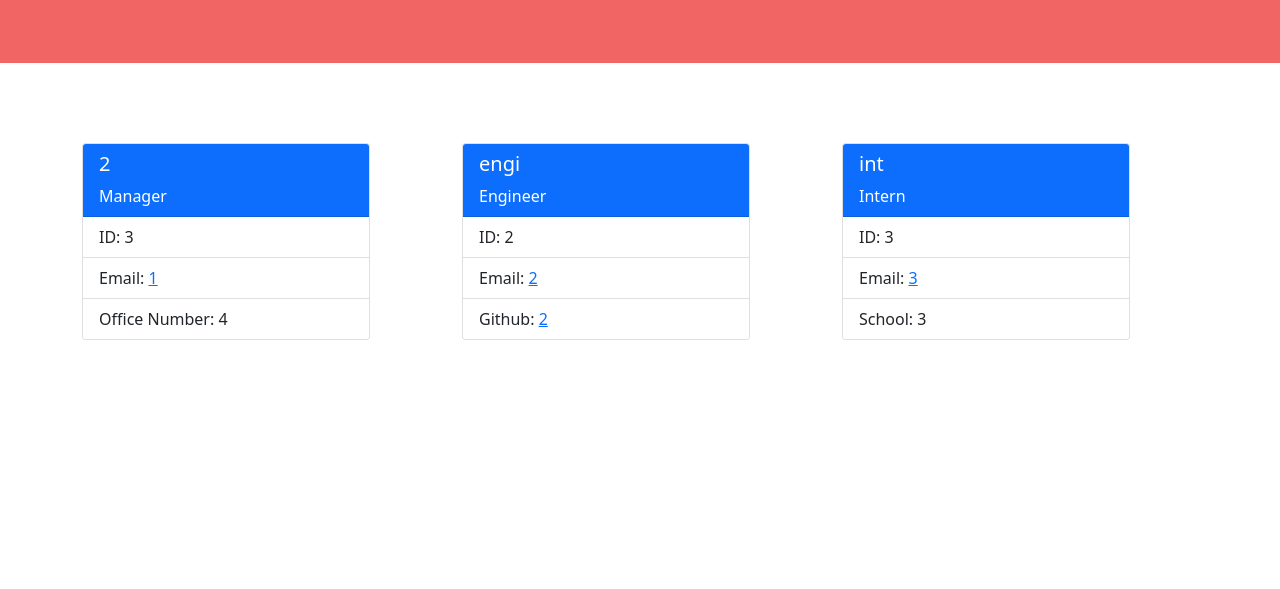
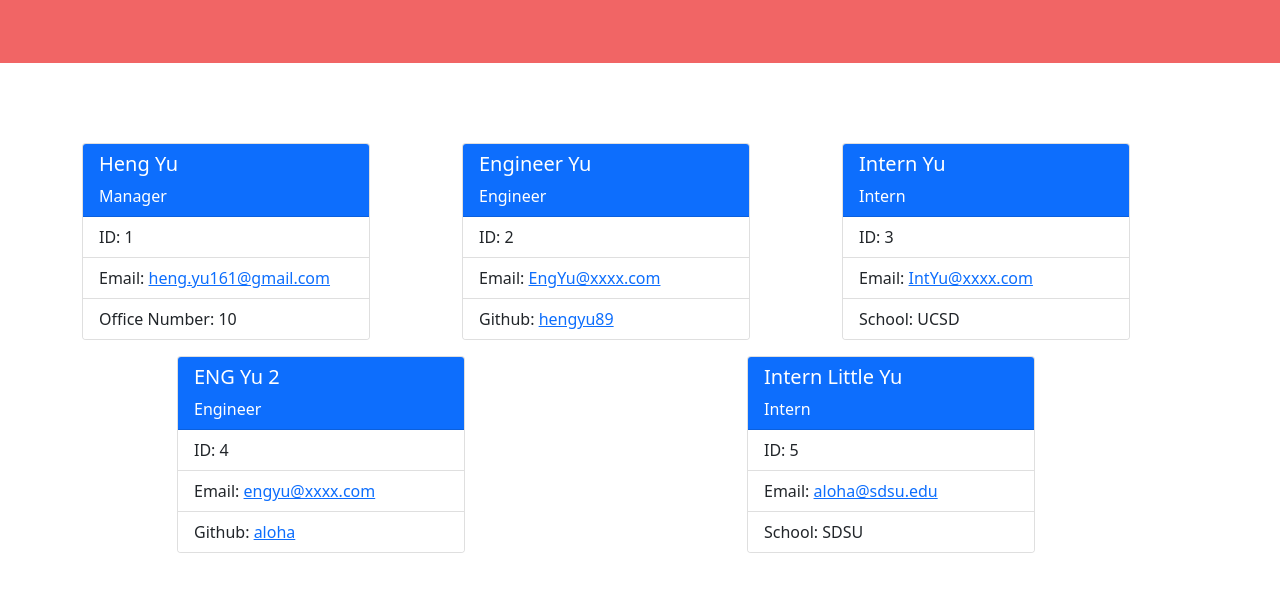
Before and after one commit to hengyu89/UCSD_HW10_Team-Profile-Generator, a website: page index.html in a window 1280 px wide. Shown: the part 153-742 px from the top of the page. Drawn offline with nearby package versions, Linux system fonts and the light colour scheme.

Commit message:
Finish README file.

```diff
--- a/index.html
+++ b/index.html
@@ -19,13 +19,13 @@
             <div class="col-12 col-sm-6 col-lg-4 mb-3">
                 <div class="card" style="width: 18rem;">
                     <div class="card-header">
-                      <h5 class="card-title">2</h5>
+                      <h5 class="card-title">Heng Yu</h5>
                       <p class="card-text">Manager</p>
                     </div>
                     <ul class="list-group list-group-flush">
-                      <li class="list-group-item">ID: 3</li>
-                      <li class="list-group-item">Email: <a href="mailto:1">1</a></li>
-                      <li class="list-group-item">Office Number: 4</li>
+                      <li class="list-group-item">ID: 1</li>
+                      <li class="list-group-item">Email: <a href="mailto:heng.yu161@gmail.com">heng.yu161@gmail.com</a></li>
+                      <li class="list-group-item">Office Number: 10</li>
                     </ul>
                 </div>
             </div>
@@ -33,13 +33,13 @@
             <div class="col-12 col-sm-6 col-lg-4 mb-3">
                 <div class="card" style="width: 18rem;">
                     <div class="card-header">
-                      <h5 class="card-title">engi</h5>
+                      <h5 class="card-title">Engineer Yu</h5>
                       <p class="card-text">Engineer</p>
                     </div>
                     <ul class="list-group list-group-flush">
                       <li class="list-group-item">ID: 2</li>
-                      <li class="list-group-item">Email: <a href="mailto:2">2</a></li>
-                      <li class="list-group-item">Github: <a href="github.com/2">2</a></li>
+                      <li class="list-group-item">Email: <a href="mailto:EngYu@xxxx.com">EngYu@xxxx.com</a></li>
+                      <li class="list-group-item">Github: <a href="https://www.github.com/hengyu89">hengyu89</a></li>
                     </ul>
                 </div>
             </div>
@@ -47,13 +47,41 @@
             <div class="col-12 col-sm-6 col-lg-4 mb-3">
                 <div class="card" style="width: 18rem;">
                     <div class="card-header">
-                      <h5 class="card-title">int</h5>
+                      <h5 class="card-title">Intern Yu</h5>
                       <p class="card-text">Intern</p>
                     </div>
                     <ul class="list-group list-group-flush">
                       <li class="list-group-item">ID: 3</li>
-                      <li class="list-group-item">Email: <a href="mailto:3">3</a></li>
-                      <li class="list-group-item">School: 3</li>
+                      <li class="list-group-item">Email: <a href="mailto:IntYu@xxxx.com">IntYu@xxxx.com</a></li>
+                      <li class="list-group-item">School: UCSD</li>
+                    </ul>
+                </div>
+            </div>
+
+            <div class="col-12 col-sm-6 col-lg-4 mb-3">
+                <div class="card" style="width: 18rem;">
+                    <div class="card-header">
+                      <h5 class="card-title">ENG Yu 2</h5>
+                      <p class="card-text">Engineer</p>
+                    </div>
+                    <ul class="list-group list-group-flush">
+                      <li class="list-group-item">ID: 4</li>
+                      <li class="list-group-item">Email: <a href="mailto:engyu@xxxx.com">engyu@xxxx.com</a></li>
+                      <li class="list-group-item">Github: <a href="https://www.github.com/aloha">aloha</a></li>
+                    </ul>
+                </div>
+            </div>
+
+            <div class="col-12 col-sm-6 col-lg-4 mb-3">
+                <div class="card" style="width: 18rem;">
+                    <div class="card-header">
+                      <h5 class="card-title">Intern Little Yu</h5>
+                      <p class="card-text">Intern</p>
+                    </div>
+                    <ul class="list-group list-group-flush">
+                      <li class="list-group-item">ID: 5</li>
+                      <li class="list-group-item">Email: <a href="mailto:aloha@sdsu.edu">aloha@sdsu.edu</a></li>
+                      <li class="list-group-item">School: SDSU</li>
                     </ul>
                 </div>
             </div>
--- a/src/Menu.js
+++ b/src/Menu.js
@@ -170,7 +170,7 @@ class Menu {
                     job = `Office Number: ${listInfo[i].typical}`;
                     break;
                 case "Engineer":
-                    job = `Github: <a href="github.com/${listInfo[i].typical}">${listInfo[i].typical}</a>`;
+                    job = `Github: <a href="https://www.github.com/${listInfo[i].typical}">${listInfo[i].typical}</a>`;
                     break;
                 case "Intern":
                     job = `School: ${listInfo[i].typical}`;
```
Also changed, not shown: README.md, dist/DemoScreenshot.png (added).
